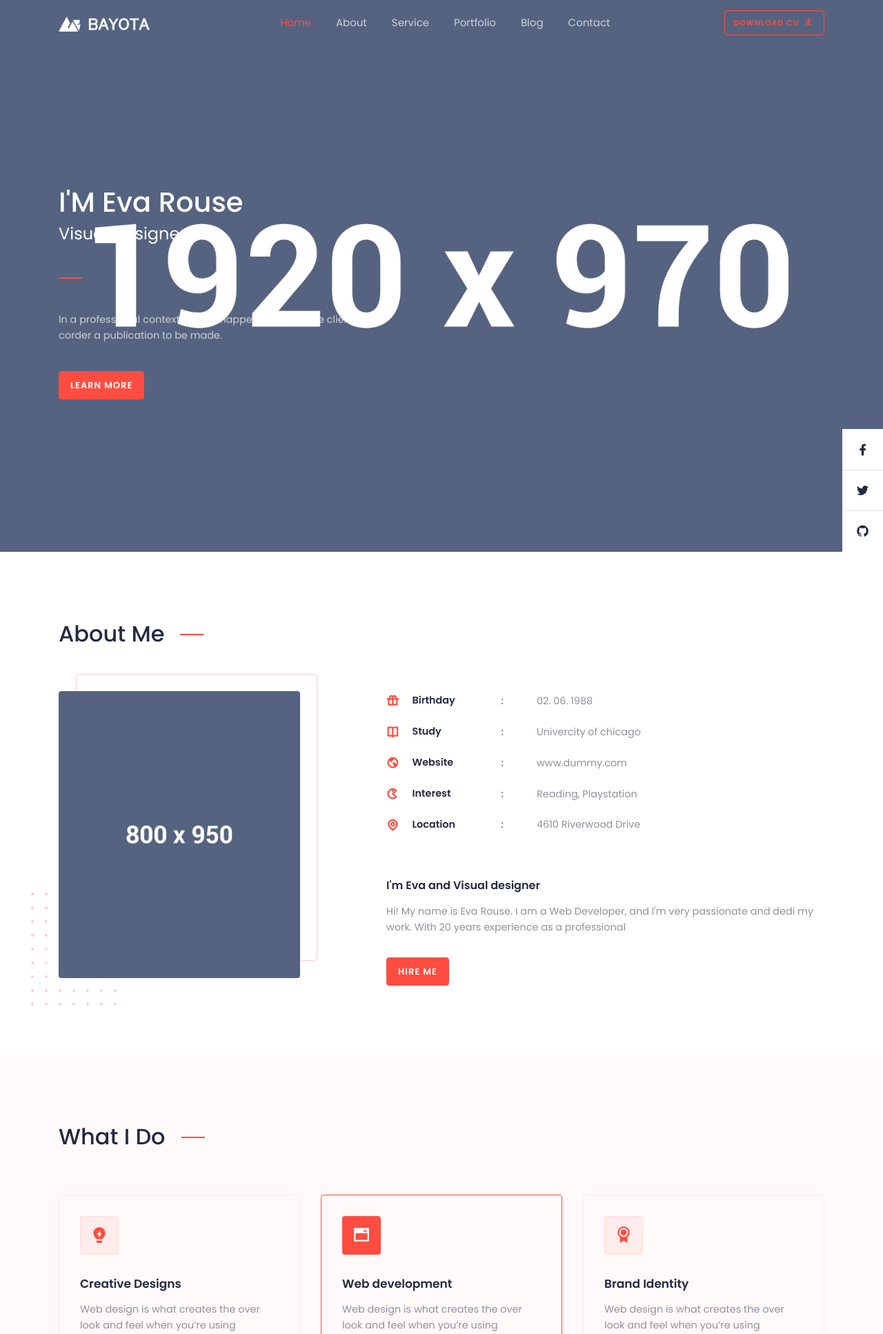
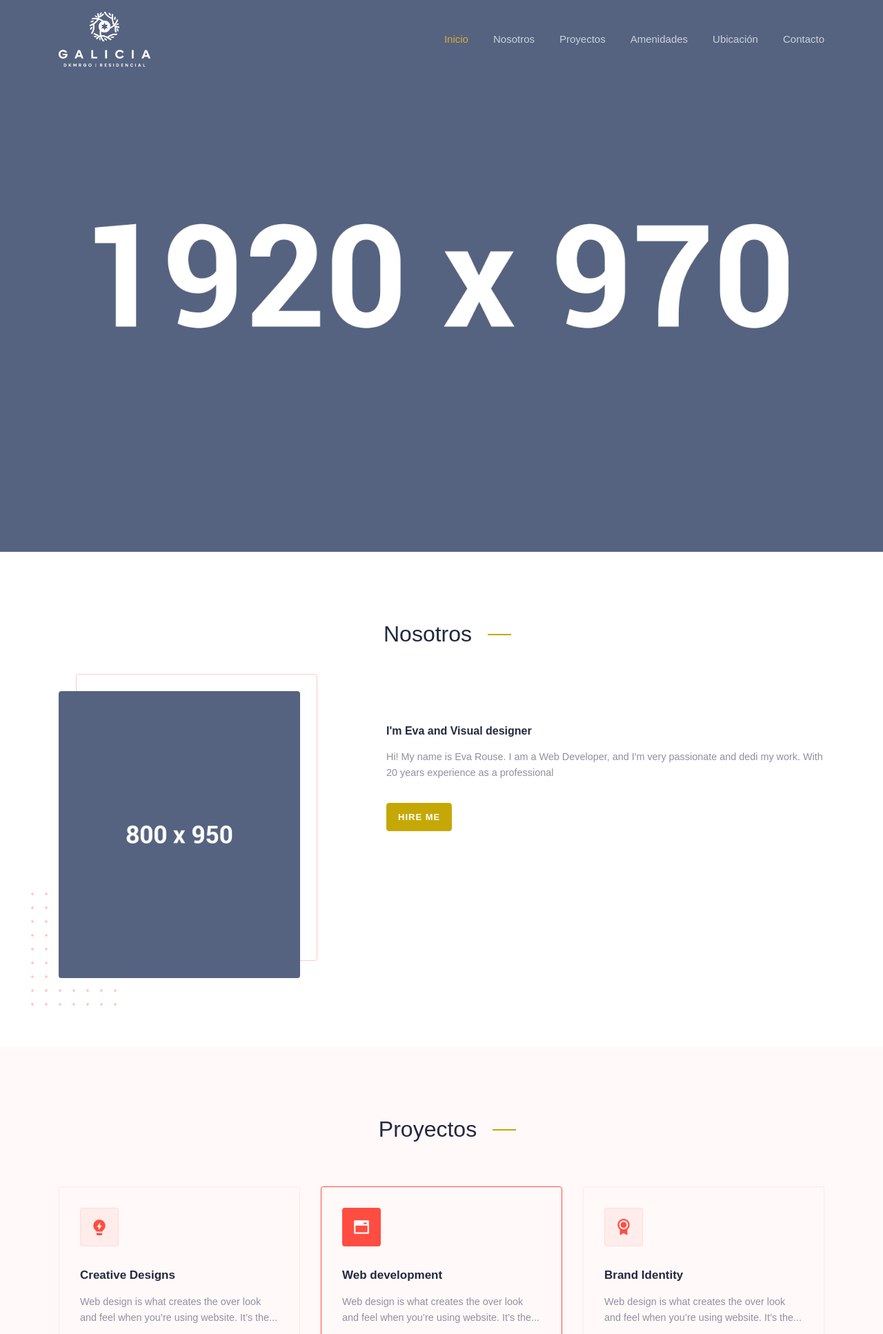
Before and after one commit to desarrolloCoeur/galicia, a PHP site: page / in a window 1280 px wide. Shown: the top 1934 px of the page at 69% size. Run offline with PHP 8.4, Linux system fonts and the light colour scheme.

Commit message:
cambios plata

```diff
--- a/components/banner-index.php
+++ b/components/banner-index.php
@@ -3,22 +3,14 @@
             <div class="container">
                 <div class="row">
                     <div class="col">
-                        <h1 class="text-white mt-xl-5">I'M Eva Rouse</h1>
-                        <h4 class="font-weight-normal text-white">Visual Designer</h4>
-                        <div class="hero-line my-5"></div>
+                        <h1 class="text-white mt-xl-5"></h1>
+                        <h4 class="font-weight-normal text-white"></h4>
+                        <!-- <div class="hero-line my-5"></div> -->
                         <p class="text-white-70">
-                            In a professional context it often happens that private clients <br />
-                            corder a publication to be made.
                         </p>
-                        <a href="#" class="btn btn-primary mt-4">Learn More</a>
                     </div>
                 </div>
                 <!-- end row -->
             </div>
-            <div class="hero-social-icon d-none d-md-block">
-                <a class="social-media border-bottom bg-white" href="#"><i class="ri-facebook-fill"></i></a>
-                <a class="social-media border-bottom bg-white" href="#"><i class="ri-twitter-fill"></i></a>
-                <a class="social-media bg-white" href="#"><i class="ri-github-fill"></i></a>
-            </div>
         </section>
         <!--Hero end-->
--- a/components/contacto.php
+++ b/components/contacto.php
@@ -3,7 +3,7 @@
             <div class="container">
                 <div class="row">
                     <div class="col-12 mb-4">
-                        <h2 class="mb-0 title">Contact Us <span class="title-border ml-4 pl-3"></span></h2>
+                        <h2 class="mb-0 title titulo">Contact Us <span class="title-border ml-4 pl-3"></span></h2>
                     </div>
                 </div>
                 <!-- end row -->
--- a/components/head.php
+++ b/components/head.php
@@ -2,20 +2,25 @@
 <html lang="en">
     <head>
         <meta charset="utf-8" />
-        <title>Bayota - Responsive Personal Tamplate</title>
+        <title>Galicia Residencial</title>
         <meta name="viewport" content="width=device-width, initial-scale=1.0" />
-        <meta name="description" content="Premium Bootstrap 4 Personal Template" />
-        <meta name="keywords" content="bootstrap 4, premium, marketing, multipurpose" />
+        <meta name="description" content="" />
+        <meta name="keywords" content="galicia, recidencial, compostela" />
         <meta content="Themesdesign" name="author" />
+        <meta property="og:site_name" content="Galicia Residencial" />
+        <meta name="og:description" content="" />
+        <meta property="og:image" itemprop="image" content="https://coeurmkt.com/galicia/images/.jpg"/>
+        <meta property="og:type" content="website" />
+        <meta property="og:updated_time" content="1440432930" />
 
         <!--favicon-->
-        <link rel="shortcut icon" href="images/favicon.ico" />
+        <link rel="shortcut icon" href="images/favicon.png" type="image/png"/>
 
         <!-- remix icon -->
         <link rel="stylesheet" type="text/css" href="css/remixicon.css">
 
         <!-- css -->
         <link href="css/bootstrap.min.css" rel="stylesheet" type="text/css" />
-        <link href="css/style.min.css" rel="stylesheet" type="text/css" />
+        <link href="css/style.css" rel="stylesheet" type="text/css" />
     </head>
     <body>
--- a/components/navbar.php
+++ b/components/navbar.php
@@ -2,38 +2,34 @@
 <nav class="navbar navbar-expand-lg fixed-top navbar-dark sticky">
             <div class="container">
                 <a class="navbar-brand" href="#">
-                    <img src="images/logo-light.png" alt="" class="logo-light" height="22" />
-                    <img src="images/logo-dark.png" alt="" class="logo-dark" height="22" />
+                    <img src="images/logo-blanco.png" alt="" class="logo-light" height="80" />
+                    <img src="images/logo.png" alt="" class="logo-dark" height="80" />
                 </a>
                 <a href="javascript:void(0);" class="navbar-toggler ml-auto" data-toggle="collapse" data-target="#navbarNav" aria-controls="navbarNav" aria-expanded="false" aria-label="Toggle navigation">
                     <span class="navbar-toggle-icon"><i class="ri-menu-line"></i></span>
                 </a>
 
                 <div class="collapse navbar-collapse" id="navbarNav">
-                    <ul class="navbar-nav mx-auto">
+                    <ul class="navbar-nav">
                         <li class="nav-item active">
-                            <a class="nav-link" href="#home">Home</a>
+                            <a class="nav-link" href="#home">Inicio</a>
                         </li>
                         <li class="nav-item">
-                            <a class="nav-link" href="#about">About</a>
+                            <a class="nav-link" href="#about">Nosotros</a>
                         </li>
                         <li class="nav-item">
-                            <a class="nav-link" href="#service">Service</a>
+                            <a class="nav-link" href="#service">Proyectos</a>
                         </li>
                         <li class="nav-item">
-                            <a class="nav-link" href="#portfolio">Portfolio</a>
+                            <a class="nav-link" href="#portfolio">Amenidades</a>
                         </li>
                         <li class="nav-item">
-                            <a class="nav-link" href="#blog">Blog</a>
+                            <a class="nav-link" href="#blog">Ubicación</a>
                         </li>
                         <li class="nav-item">
-                            <a class="nav-link" href="#contact">Contact</a>
+                            <a class="nav-link" href="#contact">Contacto</a>
                         </li>
                     </ul>
-
-                    <a href="#" class="btn btn-sm nav-btn btn-outline-primary my-lg-0 my-2">
-                        Download CV <span><i class="ri-download-line px-1"></i></span>
-                    </a>
                 </div>
             </div>
         </nav>
--- a/css/style.css
+++ b/css/style.css
@@ -17,6 +17,13 @@
 10.contact
 11.footer
 ***********************/
+.titulo{
+  text-align: center;
+}
+.navbar-collapse{
+  flex-direction: row-reverse;
+}
+
 @import url("https://fonts.googleapis.com/css2?family=Poppins:wght@300;400;500;600;700&display=swap");
 a {
   text-decoration: none !important;
@@ -182,7 +189,7 @@ h1, h2, h3, h4, h5, h6 {
   position: absolute;
   top: 50%;
   transform: translate(-50%);
-  background-color: #ff4d41;
+  background-color: #c5a805;
   height: 2px;
   width: 34px;
 }
@@ -227,19 +234,19 @@ h1, h2, h3, h4, h5, h6 {
 }
 
 .btn-primary {
-  background-color: #ff4d41;
-  border: 1px solid #ff4d41 !important;
+  background-color: #c5a805;
+  border: 1px solid #c5a805 !important;
   color: #ffffff;
 }
 
 .btn-primary:hover, .btn-primary:focus, .btn-primary:active, .btn-primary.active {
   background-color: transparent !important;
-  color: #ff4d41 !important;
+  color: #c5a805 !important;
 }
 
 .btn-outline-primary {
   background-color: transparent !important;
-  border: 1px solid #ff4d41 !important;
+  border: 1px solid #c5a805 !important;
   color: #ff4d41 !important;
 }
 
@@ -438,11 +445,11 @@ h1, h2, h3, h4, h5, h6 {
 }
 
 .navbar .navbar-nav .nav-item .nav-link:hover, .navbar .navbar-nav .nav-item .nav-link:focus {
-  color: #ff4d41;
+  color: #D4AF37;
 }
 
 .navbar .navbar-nav .nav-item.active .nav-link {
-  color: #ff4d41 !important;
+  color: #D4AF37 !important;
 }
 
 .navbar .navbar-nav .nav-item:last-child .nav-link {
@@ -468,7 +475,7 @@ h1, h2, h3, h4, h5, h6 {
 }
 
 .nav-sticky .nav-item .nav-link:hover, .nav-sticky .nav-item .nav-link:focus, .nav-sticky .nav-item .nav-link.active {
-  color: #ff4d41 !important;
+  color: #D4AF37 !important;
 }
 
 .nav-sticky .navbar-brand .logo-dark {
--- a/index.php
+++ b/index.php
@@ -8,7 +8,7 @@ require_once("components/banner-index.php");
             <div class="container">
                 <div class="row">
                     <div class="col-12 mb-4">
-                        <h2 class="title">About Me <span class="title-border ml-4 pl-3"></span></h2>
+                        <h2 class="title titulo">Nosotros<span class="title-border ml-4 pl-3"></span></h2>
                     </div>
                 </div>
                 <!-- end row -->
@@ -21,23 +21,6 @@ require_once("components/banner-index.php");
                     </div>
 
                     <div class="col-md-7 offset-md-1 mt-4 pt-2">
-                        <dl class="row align-items-center about-content">
-                            <dt class="col-lg-3 col-md-4 col-6 font-weight-semibold"><i class="ri-gift-line align-middle pr-3 text-primary font-size-18"></i> Birthday</dt>
-                            <dd class="col-lg-9 col-md-8 col-6 text-muted mb-0"><span class="mr-xl-5 mr-4 font-weight-semibold">:</span>02. 06. 1988</dd>
-
-                            <dt class="col-lg-3 col-md-4 col-6 font-weight-semibold mt-xl-3 mt-2"><i class="ri-book-open-line align-middle pr-3 text-primary font-size-18"></i> Study</dt>
-                            <dd class="col-lg-9 col-md-8 col-6 text-muted mb-0 mt-xl-3 mt-2"><span class="mr-xl-5 mr-4 font-weight-semibold">:</span>Univercity of chicago</dd>
-
-                            <dt class="col-lg-3 col-md-4 col-6 font-weight-semibold mt-xl-3 mt-2"><i class="ri-earth-line align-middle pr-3 text-primary font-size-18"></i> Website</dt>
-                            <dd class="col-lg-9 col-md-8 col-6 text-muted mb-0 mt-xl-3 mt-2"><span class="mr-xl-5 mr-4 font-weight-semibold">:</span>www.dummy.com</dd>
-
-                            <dt class="col-lg-3 col-md-4 col-6 font-weight-semibold mt-xl-3 mt-2"><i class="ri-game-line align-middle pr-3 text-primary font-size-18"></i> Interest</dt>
-                            <dd class="col-lg-9 col-md-8 col-6 text-muted mb-0 mt-xl-3 mt-2"><span class="mr-xl-5 mr-4 font-weight-semibold">:</span>Reading, Playstation</dd>
-
-                            <dt class="col-lg-3 col-md-4 col-6 font-weight-semibold mt-xl-3 mt-2"><i class="ri-map-pin-line align-middle pr-3 text-primary font-size-18"></i> Location</dt>
-                            <dd class="col-lg-9 col-md-8 col-6 text-muted mb-0 mt-xl-3 mt-2"><span class="mr-xl-5 mr-4 font-weight-semibold">:</span>4610 Riverwood Drive</dd>
-                        </dl>
-
                         <div class="row">
                             <div class="col-12 pt-xl-5 pt-3">
                                 <h6 class="font-weight-semibold">I'm Eva and Visual designer</h6>
@@ -60,7 +43,7 @@ require_once("components/banner-index.php");
             <div class="container">
                 <div class="row">
                     <div class="col-12 mb-4">
-                        <h2 class="title">What I Do <span class="title-border ml-4 pl-3"></span></h2>
+                        <h2 class="title titulo">Proyectos <span class="title-border ml-4 pl-3"></span></h2>
                     </div>
                 </div>
                 <!-- end row -->
@@ -109,7 +92,7 @@ require_once("components/banner-index.php");
             <div class="container">
                 <div class="row">
                     <div class="col-12 mb-4">
-                        <h2 class="mb-0 title">Creative Works <span class="title-border ml-4 pl-3"></span></h2>
+                        <h2 class="mb-0 title titulo">Amenidades <span class="title-border ml-4 pl-3"></span></h2>
                     </div>
                 </div>
                 <!-- end row -->
@@ -196,7 +179,7 @@ require_once("components/banner-index.php");
             <div class="container">
                 <div class="row">
                     <div class="col-12 mb-4">
-                        <h2 class="title">My Blog <span class="title-border ml-4 pl-3"></span></h2>
+                        <h2 class="title titulo">Ubicación<span class="title-border ml-4 pl-3"></span></h2>
                     </div>
                 </div>
                 <!-- end row -->
```
Also changed, not shown: images/favicon.png (added), images/logo-blanco.png (added), images/logo.png (added).
